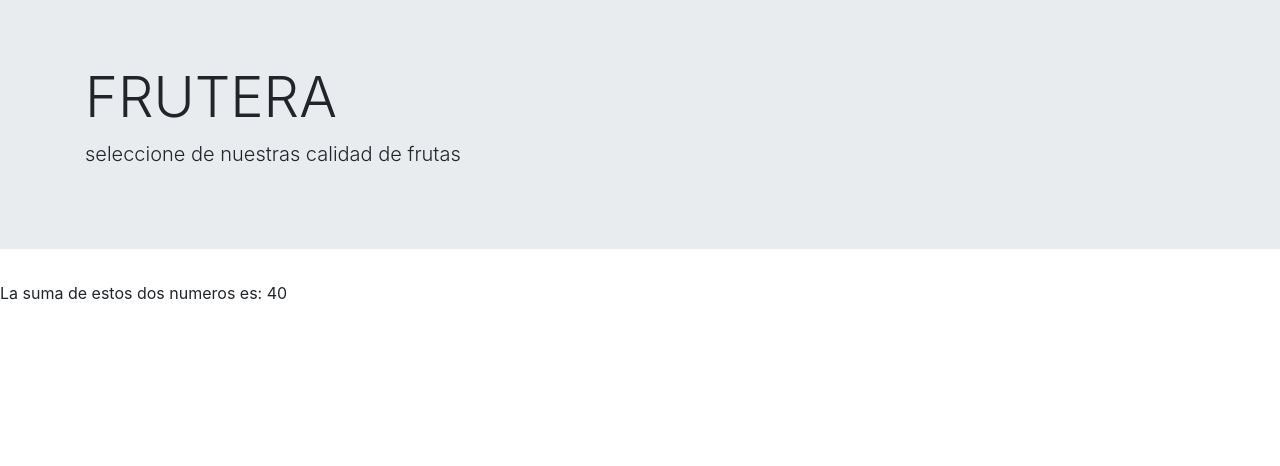
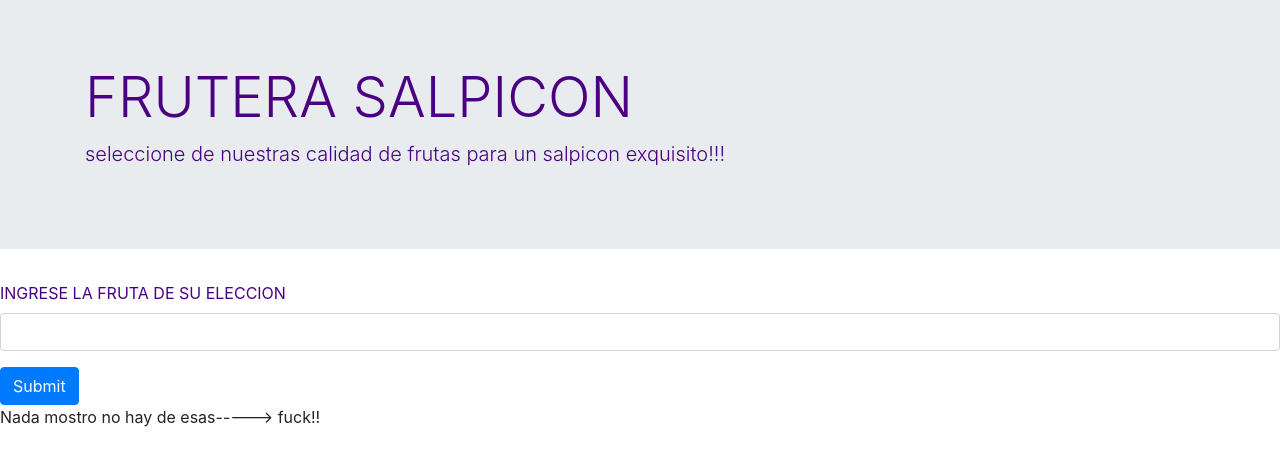
Before and after one commit to Henry781029/EvaluacionWEB1, a PHP site: page / in a window 1280 px wide. Shown: the top 466 px of the page. Run offline with PHP 8.4, Linux system fonts and the light colour scheme.

Commit message:
ingresnado el formulario y especificando el codigo php

```diff
--- /dev/null
+++ b/bonito.css
@@ -0,0 +1,9 @@
+.colorsito
+{
+    background-color: gold;
+}
+
+div, h1, p
+{
+    color: indigo;
+}
--- a/index.php
+++ b/index.php
@@ -5,6 +5,7 @@
     <meta name="viewport" content="width=device-width, initial-scale=1.0">
     <title>EVALUACION WEB1</title>
     <link rel="stylesheet" href="https://stackpath.bootstrapcdn.com/bootstrap/4.5.2/css/bootstrap.min.css" integrity="sha384-JcKb8q3iqJ61gNV9KGb8thSsNjpSL0n8PARn9HuZOnIxN0hoP+VmmDGMN5t9UJ0Z" crossorigin="anonymous">
+    <link rel="stylesheet" href="bonito.css">
 </head>
 <body>
 
@@ -12,8 +13,8 @@
 
         <div class="jumbotron jumbotron-fluid">
             <div class="container">
-                <h1 class="display-4">FRUTERA</h1>
-                <p class="lead">seleccione de nuestras calidad de frutas</p>
+                <h1 class="display-4">FRUTERA SALPICON</h1>
+                <p class="lead">seleccione de nuestras calidad de frutas para un salpicon exquisito!!!</p>
             </div>
         </div>
 
@@ -23,16 +24,32 @@
 
     <main>
 
+        <form>
+            <div class="form-group">
+                <label for="exampleInputEmail1">INGRESE LA FRUTA DE SU ELECCION</label>
+                <input type="text" class="form-control" id="frutas" aria-describedby="emailHelp" name="frutas">
+            </div>
+
+            <button type="submit" class="btn btn-primary">Submit</button>
+        </form>
+
             <?php
 
-                $nombre="henry ramos";
-                $Pnumero=15;
-                $Snumero=25;
 
-                $sumatoria = $Pnumero + $Snumero;
 
-                echo("La suma de estos dos numeros es:" .' ' . $sumatoria);
+                $arreglo = array("manzana", "mango", "banano", "papaya", "piña");
 
+                if(in_array("pera" , $arreglo))
+                {
+                    echo "Si tenemos manzanas-------> ok";
+                }
+                else
+                {
+                    echo "Nada mostro no hay de esas-----> fuck!!";
+                }
+
+
+                //print_r($arreglo);
 
 
             ?>
```
